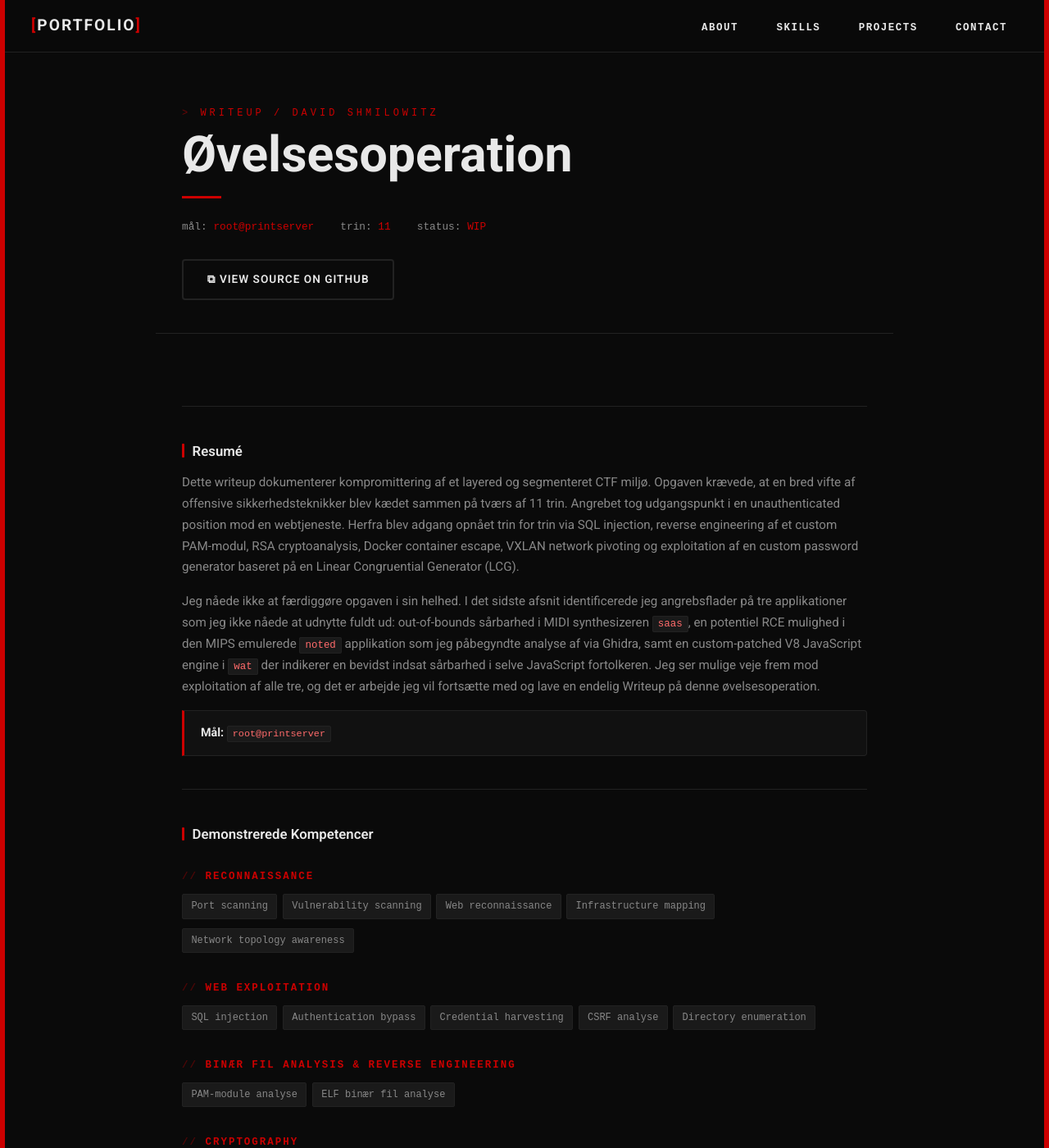
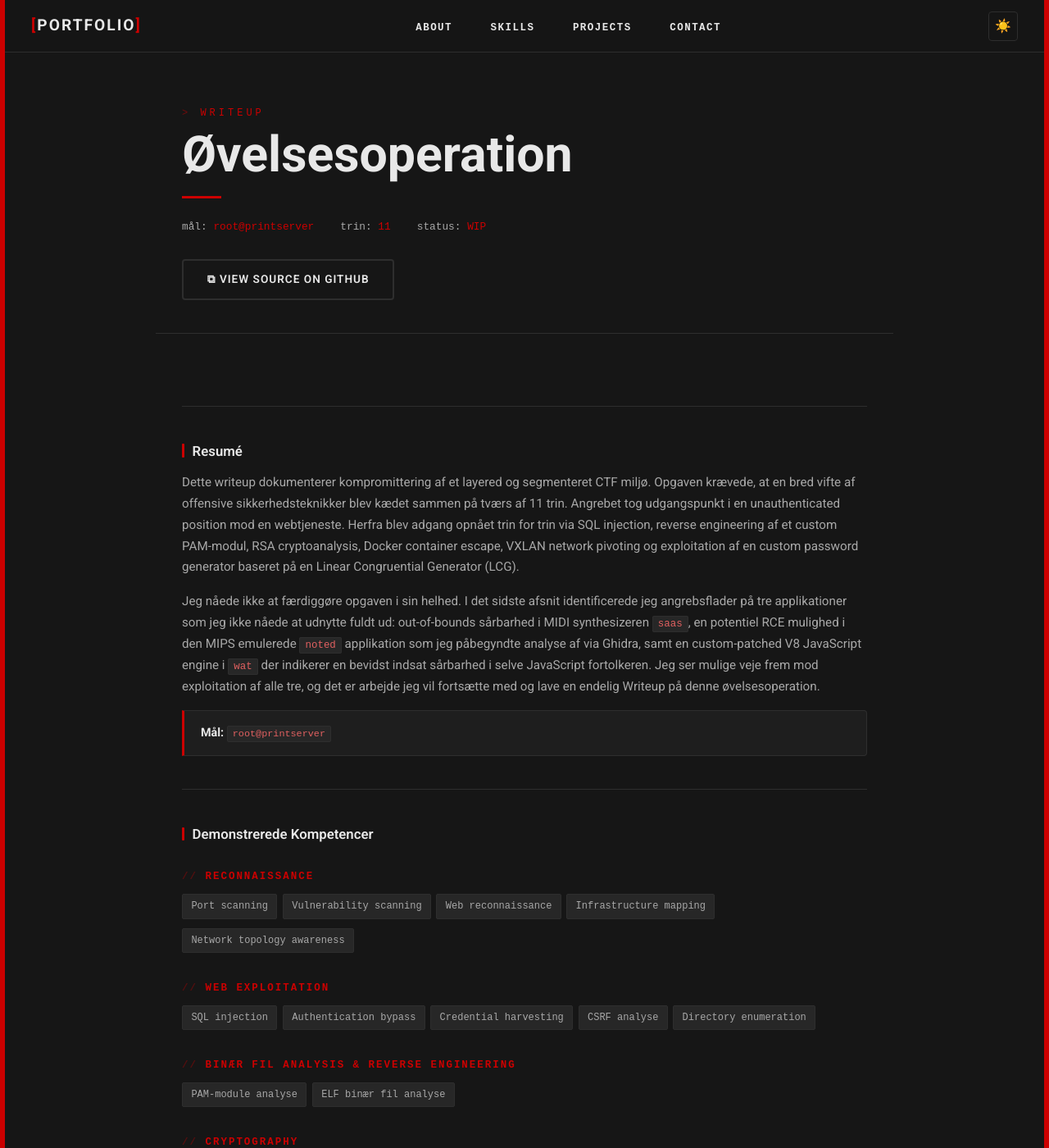
Before and after one commit to Shmilowitz/writeup_fe-ctf, a Jekyll site: the page built from README.md, in a window 1280 px wide and 1400 px high. Shown: the whole window at 82% size. Built offline with Jekyll 4.4.1, drawn with Linux system fonts in a browser that asks for light colours; our own code applies the rules of GitHub Pages for plain Markdown files.

Commit message:
Add files via upload

```diff
--- a/_layouts/default.html
+++ b/_layouts/default.html
@@ -4,25 +4,44 @@
   <meta charset="UTF-8" />
   <meta name="viewport" content="width=device-width, initial-scale=1.0" />
   <title>{{ page.title | default: site.title }}</title>
-  <meta name="theme-color" content="#0a0a0a" />
+  <meta name="theme-color" content="#161616" />
   <link rel="preconnect" href="https://fonts.googleapis.com" />
   <link href="https://fonts.googleapis.com/css2?family=Roboto:wght@300;400;600;700&display=swap" rel="stylesheet" />
   <style>
     *, *::before, *::after { box-sizing: border-box; margin: 0; padding: 0; }
 
+    /* ── Dark mode (default) — softer greys ── */
     :root {
       --accent:     #cc0000;
       --accent-dim: #8b0000;
-      --bg:         #0a0a0a;
-      --bg2:        #111111;
-      --bg3:        #1a1a1a;
+      --bg:         #161616;
+      --bg2:        #1e1e1e;
+      --bg3:        #272727;
       --text:       #e8e8e8;
-      --text-dim:   #888;
-      --border:     #222;
+      --text-dim:   #a8a8a8;
+      --border:     #2e2e2e;
+      --nav-bg:     rgba(22,22,22,0.95);
+      --pre-bg:     #111111;
+      --pre-border: #333333;
+      --pre-text:   #c8c8c8;
       --nav-h:      64px;
       --side-bar:   6px;
       --radius:     4px;
       --transition: 0.3s ease;
+    }
+
+    /* ── Light mode — exact match to portfolio ── */
+    html[data-theme="light"] {
+      --bg:        #f4f4f4;
+      --bg2:       #eaeaea;
+      --bg3:       #dedede;
+      --text:      #111111;
+      --text-dim:  #555555;
+      --border:    #cccccc;
+      --nav-bg:    rgba(244,244,244,0.95);
+      --pre-bg:    #1a1a1a;
+      --pre-border:#333333;
+      --pre-text:  #c8c8c8;
     }
 
     html { scroll-behavior: smooth; }
@@ -36,6 +55,7 @@
       border-right: var(--side-bar) solid var(--accent);
       min-height: 100vh;
       overflow-x: hidden;
+      transition: background var(--transition), color var(--transition);
     }
 
     a { color: var(--accent); text-decoration: none; transition: color var(--transition); }
@@ -46,12 +66,12 @@
     ::-webkit-scrollbar-track { background: var(--bg); }
     ::-webkit-scrollbar-thumb { background: var(--accent); border-radius: 3px; }
 
-    /* ── Nav — exact match to portfolio ── */
+    /* ── Nav ── */
     nav {
       position: fixed;
       top: 0; left: var(--side-bar); right: var(--side-bar);
       height: var(--nav-h);
-      background: rgba(10,10,10,0.95);
+      background: var(--nav-bg);
       backdrop-filter: blur(10px);
       border-bottom: 1px solid var(--border);
       display: flex;
@@ -63,7 +83,7 @@
 
     .nav-logo { font-size: 1.2rem; font-weight: 700; color: var(--text); letter-spacing: 2px; text-transform: uppercase; }
     .nav-logo span { color: var(--accent); }
-    .nav-logo a { color: var(--text); }
+    .nav-logo a { color: var(--text); transition: color var(--transition); }
     .nav-logo a:hover { color: var(--accent); }
 
     .nav-links { display: flex; gap: 0.25rem; list-style: none; }
@@ -83,7 +103,28 @@
     .nav-links a::before { content: '> '; color: var(--accent); opacity: 0; font-size: 0.7rem; transition: opacity var(--transition); }
     .nav-links a:hover { background: rgba(204,0,0,0.06); border-color: rgba(204,0,0,0.2); }
     .nav-links a:hover::before { opacity: 1; }
-    .nav-links a.active { color: var(--accent); background: rgba(204,0,0,0.08); border-color: rgba(204,0,0,0.25); }
+
+    /* ── Theme toggle — exact match to portfolio .theme-toggle ── */
+    .theme-toggle {
+      background: none;
+      border: 1px solid var(--border);
+      border-radius: var(--radius);
+      color: var(--text-dim);
+      cursor: pointer;
+      width: 36px; height: 36px;
+      display: flex;
+      align-items: center;
+      justify-content: center;
+      font-size: 1rem;
+      transition: border-color var(--transition), color var(--transition), background var(--transition);
+      flex-shrink: 0;
+      margin-left: 0.5rem;
+    }
+    .theme-toggle:hover {
+      border-color: var(--accent);
+      color: var(--accent);
+      background: rgba(204,0,0,0.08);
+    }
 
     /* ── Hero ── */
     .writeup-hero {
@@ -108,6 +149,7 @@
       font-weight: 700;
       line-height: 1.1;
       margin-bottom: 1rem;
+      color: var(--text);
     }
 
     .section-line { width: 48px; height: 3px; background: var(--accent); margin-bottom: 1.5rem; }
@@ -122,6 +164,26 @@
     }
     .hero-meta span { color: var(--accent); }
 
+    /* ── Buttons ── */
+    .btn {
+      display: inline-block;
+      padding: 0.7rem 1.8rem;
+      border-radius: var(--radius);
+      font-size: 0.85rem;
+      letter-spacing: 1px;
+      text-transform: uppercase;
+      font-weight: 600;
+      transition: var(--transition);
+      border: 2px solid transparent;
+      font-family: 'Roboto', sans-serif;
+    }
+    .btn-outline {
+      background: transparent;
+      color: var(--text);
+      border-color: var(--border);
+    }
+    .btn-outline:hover { border-color: var(--accent); color: var(--accent); }
+
     /* ── Content ── */
     .writeup-body {
       max-width: 900px;
@@ -174,33 +235,32 @@
     .writeup-body p { color: var(--text-dim); margin-bottom: 1rem; font-size: 0.95rem; }
     .writeup-body strong { color: var(--text); }
 
-    /* ── Code blocks — terminal style ── */
+    /* ── Inline code ── */
     .writeup-body code {
       font-family: 'Courier New', monospace;
       font-size: 0.82em;
       background: var(--bg3);
-      color: #ff6b6b;
+      color: #e06060;
       padding: 2px 6px;
       border-radius: 2px;
       border: 1px solid var(--border);
     }
 
+    /* ── Code blocks — always dark, readable in both modes ── */
     .writeup-body pre {
-      background: #0d0d0d;
-      border: 1px solid #2a2a2a;
+      background: var(--pre-bg);
+      border: 1px solid var(--pre-border);
       border-left: 3px solid var(--accent);
       border-radius: 0 var(--radius) var(--radius) 0;
-      overflow: hidden;
+      overflow-x: auto;
       margin: 0.75rem 0 1.5rem;
-      box-shadow: 0 8px 32px rgba(0,0,0,0.5);
     }
-
     .writeup-body pre code {
       display: block;
       background: none;
       border: none;
       padding: 1rem 1.2rem;
-      color: #bbb;
+      color: var(--pre-text);
       font-size: 0.82rem;
       line-height: 1.65;
     }
@@ -272,27 +331,7 @@
     .writeup-body .footnotes a { color: var(--text-dim); }
     .writeup-body .footnotes a:hover { color: var(--accent); }
 
-    /* ── Buttons — matches portfolio .btn ── */
-    .btn {
-      display: inline-block;
-      padding: 0.7rem 1.8rem;
-      border-radius: var(--radius);
-      font-size: 0.85rem;
-      letter-spacing: 1px;
-      text-transform: uppercase;
-      font-weight: 600;
-      transition: var(--transition);
-      border: 2px solid transparent;
-      font-family: 'Roboto', sans-serif;
-    }
-    .btn-outline {
-      background: transparent;
-      color: var(--text);
-      border-color: var(--border);
-    }
-    .btn-outline:hover { border-color: var(--accent); color: var(--accent); }
-
-    /* ── Footer — matches portfolio footer ── */
+    /* ── Footer ── */
     footer {
       border-top: 1px solid var(--border);
       padding: 2rem;
@@ -325,10 +364,11 @@
       <li><a href="https://shmilowitz.github.io/portfolio#projects">Projects</a></li>
       <li><a href="https://shmilowitz.github.io/portfolio#contact">Contact</a></li>
     </ul>
+    <button class="theme-toggle" id="themeToggle" aria-label="Toggle light/dark mode">☀️</button>
   </nav>
 
   <div class="writeup-hero">
-    <p class="section-title">writeup / David Shmilowitz</p>
+    <p class="section-title">writeup</p>
     <h1 class="hero-name">Øvelsesoperation</h1>
     <div class="section-line"></div>
     <div class="hero-meta">
@@ -351,7 +391,32 @@
   </footer>
 
   <script>
-    // Scroll reveal — mirrors portfolio script.js
+    // ── Theme toggle — mirrors portfolio script.js exactly ──
+    const toggle = document.getElementById('themeToggle');
+    const html = document.documentElement;
+
+    function applyTheme(theme) {
+      if (theme === 'light') {
+        html.setAttribute('data-theme', 'light');
+        toggle.textContent = '🌙';
+      } else {
+        html.removeAttribute('data-theme');
+        toggle.textContent = '☀️';
+      }
+    }
+
+    // On load, read from localStorage (syncs with portfolio)
+    const saved = localStorage.getItem('theme') || 'dark';
+    applyTheme(saved);
+
+    toggle.addEventListener('click', () => {
+      const current = html.getAttribute('data-theme') === 'light' ? 'light' : 'dark';
+      const next = current === 'light' ? 'dark' : 'light';
+      localStorage.setItem('theme', next);
+      applyTheme(next);
+    });
+
+    // ── Scroll reveal ──
     const els = document.querySelectorAll('.writeup-body > *');
     els.forEach(el => el.classList.add('reveal'));
     const io = new IntersectionObserver(entries => {
```
Also changed, not shown: other parts of _layouts/default.html (+3 -5 lines).
